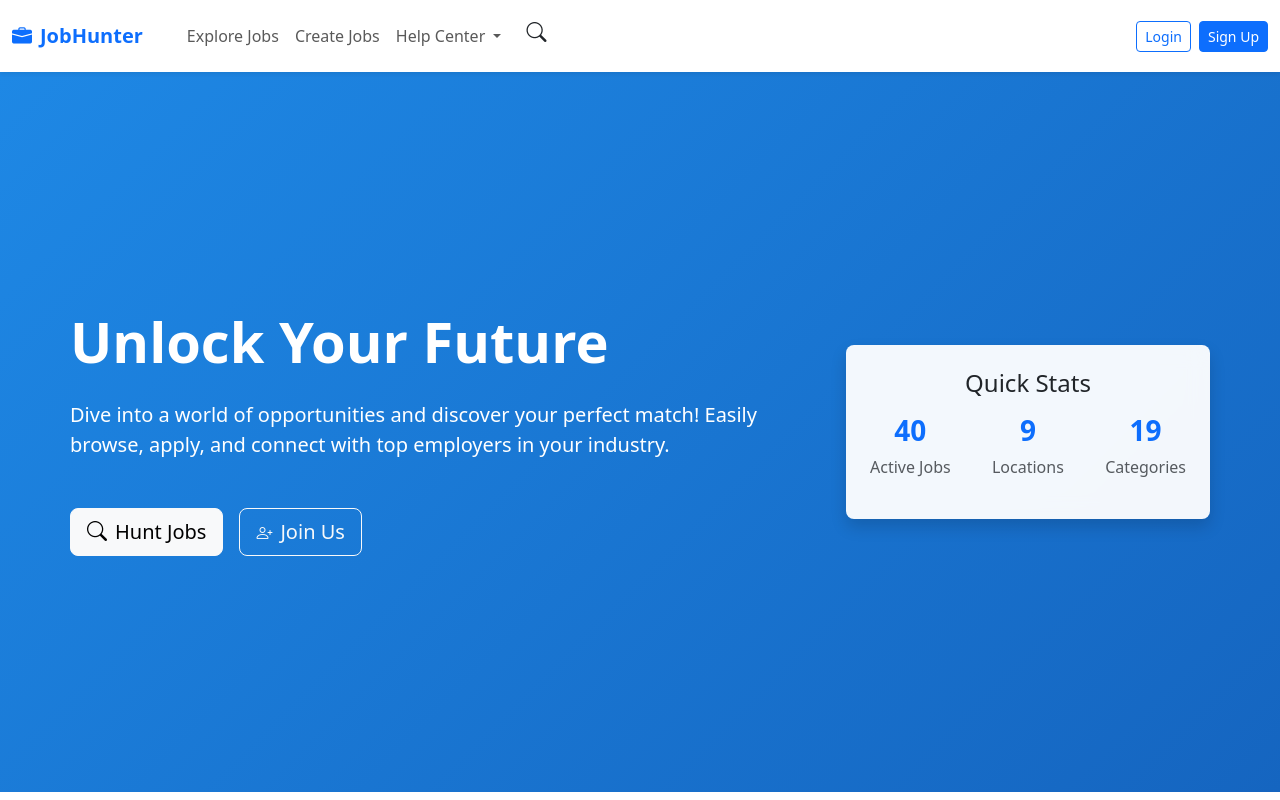
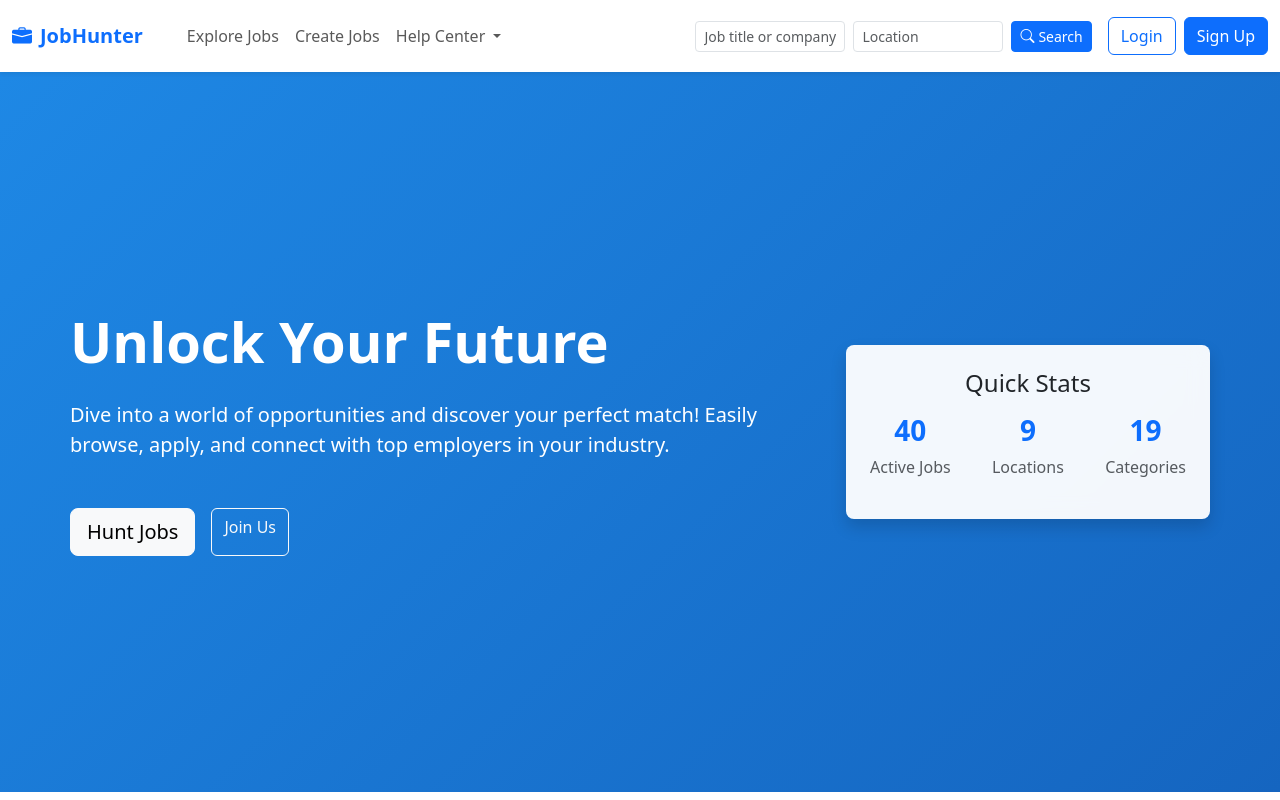
Before and after one commit to Olahdayo/jobs-portal, a Vue app: page / in a window 1280 px wide. Shown: the top 800 px of the page. Built offline with nearby package versions, Linux system fonts and the light colour scheme.

Commit message:
Adjusted the the homepage to funtion well with the search filter

```diff
--- a/src/components/Button.vue
+++ b/src/components/Button.vue
@@ -1,45 +1,27 @@
 <template>
-  <button
-    :class="['btn', buttonType, sizeClass]"
-    :type="type"
-    @click="handleClick"
-  >
-    <i v-if="icon" :class="icon"></i>
-    <span>{{ label }}</span>
-  </button>
+  <router-link :to="to" class="btn" :class="buttonType" :size="size">
+    {{ label }}
+  </router-link>
 </template>
 
 <script>
 export default {
   props: {
+    to: {
+      type: String,
+      required: true,
+    },
     label: {
       type: String,
       required: true,
     },
     buttonType: {
       type: String,
-      default: 'btn-primary', // Default button type
+      default: 'btn-primary',
     },
     size: {
       type: String,
-      default: 'btn-lg', // Default size
-    },
-    icon: {
-      type: String,
-      default: null,
-    },
-    type: {
-      type: String,
-      default: 'button',
-    },
-    handleClick: {
-      type: Function,
-      default: () => {},
-    },
-  },
-  computed: {
-    sizeClass() {
-      return this.size; // Return the size class
+      default: 'btn-md',
     },
   },
 };
--- a/src/components/Navbar.vue
+++ b/src/components/Navbar.vue
@@ -47,29 +47,57 @@
               </li>
             </ul>
           </li>
-          <!-- Search Icon Moved Here -->
-          <div class="nav-item dropdown order-lg-last ms-lg-3 me-2">
-            <button
-              class="btn btn-link text-dark p-0 position-relative"
-              data-bs-toggle="dropdown"
-              aria-expanded="false"
-            >
-              <i class="bi bi-search fs-5"></i>
-            </button>
-            <!-- Search Dropdown -->
-            <div class="dropdown-menu dropdown-menu-end p-3 mt-1 shadow-sm search-dropdown">
-              <form @submit.prevent="handleSearch" class="search-form">
-                <!-- ... existing search form code ... -->
-              </form>
-            </div>
+        </ul>
+
+        <!-- Search Filter Moved Here -->
+        <div class="d-flex align-items-center me-3">
+          <input
+            type="text"
+            class="form-control form-control-sm me-2"
+            placeholder="Job title or company"
+            v-model="searchFilters.query"
+            @input="handleInput"
+            @focus="showDropdown = true"
+          />
+          <div class="position-relative">
+            <input
+              type="text"
+              class="form-control form-control-sm me-2"
+              placeholder="Location"
+              v-model="searchFilters.location"
+              @focus="showDropdown = true"
+              @input="handleLocationInput"
+              @blur="hideDropdown"
+            />
           </div>
-        </ul>
+          <button
+            class="btn btn-primary btn-sm btn-search"
+            @click="handleSearch"
+          >
+            <i class="bi bi-search me-1"></i>Search
+          </button>
+        </div>
 
         <!-- Auth Buttons -->
         <div class="d-flex gap-2">
           <Button to="/login" label="Login" buttonType="btn-outline-primary" size="btn-sm" />
           <Button to="/signup" label="Sign Up" buttonType="btn-primary" size="btn-sm" />
         </div>
+      </div>
+    </div>
+
+    <!-- Display Filtered Jobs in a Centered Dropdown -->
+    <div v-if="showDropdown" class="job-dropdown">
+      <div class="dropdown-content">
+        <h5>Filtered Jobs:</h5>
+        <ul class="list-group">
+          <li v-for="job in filteredJobs" :key="job.id" class="list-group-item">
+            {{ job.title }} - {{ job.location }}
+          </li>
+          <li v-if="filteredJobs.length === 0 && (searchFilters.query || searchFilters.location)" class="list-group-item text-danger">
+            No jobs found.
+          </li>
+        </ul>
       </div>
     </div>
   </nav>
@@ -79,30 +107,27 @@
 import { useJobsStore } from "@/stores/jobs";
 import { useRouter } from "vue-router";
 import Button from "@/components/Button.vue";
-import Forms from "@/components/Forms.vue";
+import filterOptions from '@/data/filterOptions.json';
 
 export default {
   name: "Navbar",
   components: {
     Button,
-    Forms,
   },
   data() {
     return {
-      isScrolled: false,
+      showSearch: false,
+      showDropdown: false,
       searchFilters: {
         query: "",
         location: "",
-        field: "",
-        education: "",
-        jobType: "",
+        education: [],
+        field: [],
+        jobType: [],
       },
-      filterOptions: {
-        locations: [],
-        fields: [],
-        educationLevels: [],
-        jobTypes: [],
-      },
+      isScrolled: false,
+      filterOptions,
+      showLocationDropdown: false,
     };
   },
   setup() {
@@ -110,26 +135,55 @@ export default {
     const router = useRouter();
     return { jobsStore, router };
   },
+  computed: {
+    filteredJobs() {
+      return this.jobsStore.jobs.filter(job => {
+        const matchesQuery = job.title.toLowerCase().includes(this.searchFilters.query.toLowerCase()) ||
+                             job.company.toLowerCase().includes(this.searchFilters.query.toLowerCase());
+        const matchesLocation = job.location.toLowerCase().includes(this.searchFilters.location.toLowerCase());
+        return matchesQuery && matchesLocation;
+      });
+    },
+  },
   methods: {
-    handleScroll() {
-      this.isScrolled = window.scrollY > 100;
+    hideDropdown() {
+      setTimeout(() => {
+        this.showLocationDropdown = false;
+      }, 100);
     },
     handleSearch() {
       this.jobsStore.searchFilters = { ...this.searchFilters };
       this.jobsStore.filterJobs();
-      this.router.push("/jobs");
+      this.showDropdown = this.filteredJobs.length > 0;
+      this.$router.push("/jobs");
+    },
+    handleInput() {
+      this.showDropdown = true;
+    },
+    handleLocationInput() {
+      this.showDropdown = true;
+    },
+    handleClickOutside(event) {
+      const dropdown = this.$el.querySelector('.job-dropdown');
+      const searchInput = this.$el.querySelector('input[placeholder="Job title or company"]');
+      const locationInput = this.$el.querySelector('input[placeholder="Location"]');
+
+      if (!dropdown.contains(event.target) && !searchInput.contains(event.target) && !locationInput.contains(event.target)) {
+        this.showDropdown = false;
+        this.searchFilters.query = "";
+        this.searchFilters.location = "";
+      }
     },
   },
   mounted() {
     window.addEventListener("scroll", this.handleScroll);
+    window.addEventListener("click", this.handleClickOutside);
     const jobsStore = useJobsStore();
-    this.filterOptions.locations = jobsStore.filterOptions.locations;
-    this.filterOptions.fields = jobsStore.filterOptions.fields;
-    this.filterOptions.educationLevels = jobsStore.filterOptions.educationLevels;
-    this.filterOptions.jobTypes = jobsStore.filterOptions.jobTypes;
+    this.filterOptions = jobsStore.filterOptions;
   },
   unmounted() {
     window.removeEventListener("scroll", this.handleScroll);
+    window.removeEventListener("click", this.handleClickOutside);
   },
 };
 </script>
@@ -186,4 +240,41 @@ export default {
     height: 56px;
   }
 }
+
+/* Add your styles here */
+.navbar .form-control {
+  width: 150px; /* Adjust width for the location input */
+}
+
+.navbar .btn-search {
+  padding: 0.25rem 0.5rem; /* Adjust padding for smaller button */
+  font-size: 0.875rem; /* Adjust font size if needed */
+}
+
+.dropdown-menu {
+  max-height: 200px; /* Limit height of dropdown */
+  overflow-y: auto; /* Enable scrolling if needed */
+}
+
+/* Centered Dropdown for Filtered Jobs */
+.job-dropdown {
+  position: fixed;
+  top: 50%;
+  left: 50%;
+  transform: translate(-50%, -50%);
+  background-color: white;
+  border: 1px solid #ccc;
+  border-radius: 8px;
+  box-shadow: 0 4px 8px rgba(0, 0, 0, 0.2);
+  z-index: 1050; /* Above other elements */
+  width: 300px; /* Set a width for the dropdown */
+  padding: 1rem;
+  display: flex;
+  flex-direction: column;
+}
+
+.dropdown-content {
+  max-height: 300px; /* Limit height of dropdown */
+  overflow-y: auto; /* Enable scrolling if needed */
+}
 </style>
--- a/src/views/Home.vue
+++ b/src/views/Home.vue
@@ -1,31 +1,27 @@
 <template>
   <div>
-    <!-- Welcome hero section with a cool gradient background -->
+
+    <!-- Welcome hero section -->
     <section class="hero-section text-white position-relative">
       <div class="hero-overlay"></div>
       <div class="container position-relative">
         <div class="row min-vh-75 align-items-center py-5">
           <div class="col-lg-8 text-center text-lg-start">
-            <h1 class="display-4 fw-bold mb-4">
-              Unlock Your Future
-            </h1>
+            <h1 class="display-4 fw-bold mb-4">Unlock Your Future</h1>
             <p class="lead mb-5">
-              Dive into a world of opportunities and discover your perfect match!
-               Easily browse, apply, and connect with top employers in your industry.
+              Dive into a world of opportunities and discover your perfect
+              match! Easily browse, apply, and connect with top employers in
+              your industry.
             </p>
             <div
               class="d-flex gap-3 justify-content-center justify-content-lg-start"
             >
-              <Button
-                label="Hunt Jobs"
-                buttonType="btn-light"
-                size="btn-lg"
-                @click="scrollToFeaturedJobs"
-                icon="bi bi-search me-2"
-              />
-              <router-link to="/signup" class="btn btn-outline-light btn-lg">
-                <i class="bi bi-person-plus me-2"></i>Join Us
-              </router-link>
+              <button @click="scrollToJobSection" class="btn btn-light btn-lg">
+                Hunt Jobs
+              </button>
+              <Button to="/signup" label="Join Us" buttonType="btn-outline-light" size="btn-lg">
+              <i class="bi bi-person-plus me-2"></i>
+              </Button>
             </div>
           </div>
           <div class="col-lg-4 d-none d-lg-block">
@@ -59,11 +55,13 @@
 
     <div id="job-section" class="container py-5">
       <div class="row">
-        <!-- Left side - Main content -->
         <div class="col-lg-8">
           <!-- Featured Jobs -->
           <section class="mb-5">
-            <div class="featured-jobs-container border rounded-3 bg-white p-4">
+            <div
+              id="featured-jobs"
+              class="featured-jobs-container border rounded-3 bg-white p-4"
+            >
               <div class="mb-4">
                 <h2 class="m-0">Featured Jobs</h2>
               </div>
@@ -95,12 +93,7 @@
                 </div>
               </div>
               <div class="text-center mt-4 pt-3 border-top">
-                <router-link
-                  to="/featured-jobs"
-                  class="btn btn-outline-primary"
-                >
-                  See All Featured Jobs
-                </router-link>
+                <Button to="/featured-jobs" label="See All Featured Jobs" buttonType="btn btn-outline-primary" />
               </div>
             </div>
           </section>
@@ -139,12 +132,7 @@
                         >
                       </div>
                       <div class="mt-3">
-                        <router-link
-                          :to="'/jobs/' + job.id"
-                          class="btn btn-outline-primary btn-sm"
-                        >
-                          View Details
-                        </router-link>
+                        <Button :to="'/jobs/' + job.id" label="View Details" buttonType="btn btn-outline-primary btn-sm" />
                       </div>
                     </div>
                   </div>
@@ -172,12 +160,14 @@
 import { useJobsStore } from "@/stores/jobs";
 import Sidebar from "@/components/Sidebar.vue";
 import Button from "@/components/Button.vue";
+import Navbar from "@/components/Navbar.vue";
 
 export default {
   name: "Home",
   components: {
     Sidebar,
     Button,
+    Navbar,
   },
   data() {
     return {
@@ -191,11 +181,11 @@ export default {
       },
       // Controls if the mobile filter menu is showing or not
       showMobileFilters: false,
-      isScrolled: false
+      isScrolled: false,
+      showSearchFilters: false,
     };
   },
   computed: {
-    // Grabs the special featured jobs - limited to 6 to keep it snappy
     featuredJobs() {
       return this.jobsStore.getFeaturedJobs();
     },
@@ -235,20 +225,29 @@ export default {
         : `${days} days ago`;
     },
     handleScroll() {
-      this.isScrolled = window.scrollY > 100
+      this.isScrolled = window.scrollY > 100;
     },
     scrollToFeaturedJobs() {
-      const featuredJobsSection = document.getElementById('featured-jobs');
+      const featuredJobsSection = document.getElementById("featured-jobs");
       if (featuredJobsSection) {
-        featuredJobsSection.scrollIntoView({ behavior: 'smooth' });
+        featuredJobsSection.scrollIntoView({ behavior: "smooth" });
       }
+    },
+    scrollToJobSection() {
+      const jobSection = document.getElementById("job-section");
+      if (jobSection) {
+        jobSection.scrollIntoView({ behavior: "smooth" });
+      }
+    },
+    toggleSearchFilters() {
+      this.showSearchFilters = !this.showSearchFilters;
     },
   },
   mounted() {
-    window.addEventListener('scroll', this.handleScroll)
+    window.addEventListener("scroll", this.handleScroll);
   },
   unmounted() {
-    window.removeEventListener('scroll', this.handleScroll)
+    window.removeEventListener("scroll", this.handleScroll);
   },
   setup() {
     // Gets everything ready when the page loads
@@ -300,7 +299,6 @@ export default {
   padding: 0;
 }
 
-
 .min-vh-75 {
   min-height: 75vh;
 }
@@ -318,7 +316,7 @@ html {
 .search-section {
   padding: 1rem 0;
   z-index: 1020;
-  border-bottom: 1px solid rgba(0,0,0,0.1);
+  border-bottom: 1px solid rgba(0, 0, 0, 0.1);
   background-color: rgba(248, 249, 250, 0.95);
   backdrop-filter: blur(8px);
   margin-top: 72px;
@@ -377,7 +375,6 @@ html {
   padding: 0;
 }
 
-
 .job-card {
   transition: transform 0.2s;
   cursor: pointer;
@@ -400,7 +397,7 @@ html {
   background: white;
   padding: 1.5rem;
   border-radius: 8px;
-  box-shadow: 0 2px 4px rgba(0,0,0,0.05);
+  box-shadow: 0 2px 4px rgba(0, 0, 0, 0.05);
   margin-bottom: 1.5rem;
 }
 
@@ -453,7 +450,7 @@ html {
 
 /* Adjust spacing when search bar becomes sticky */
 .search-section.sticky-top {
-  box-shadow: 0 2px 4px rgba(0,0,0,0.05);
+  box-shadow: 0 2px 4px rgba(0, 0, 0, 0.05);
   transform: translateY(72px);
 }
 
@@ -471,4 +468,17 @@ html {
     padding: 0.25rem 0;
   }
 }
+
+.search-overlay {
+  position: fixed;
+  top: 0;
+  left: 0;
+  right: 0;
+  bottom: 0;
+  background: rgba(0, 0, 0, 0.5); /* Semi-transparent background */
+  display: flex;
+  justify-content: center;
+  align-items: center;
+  z-index: 1000; /* Ensure it appears above other content */
+}
 </style>
```
Also changed, not shown: index.html (+2 -9 lines), src/components/Forms.vue (deleted, +0 -92 lines).
